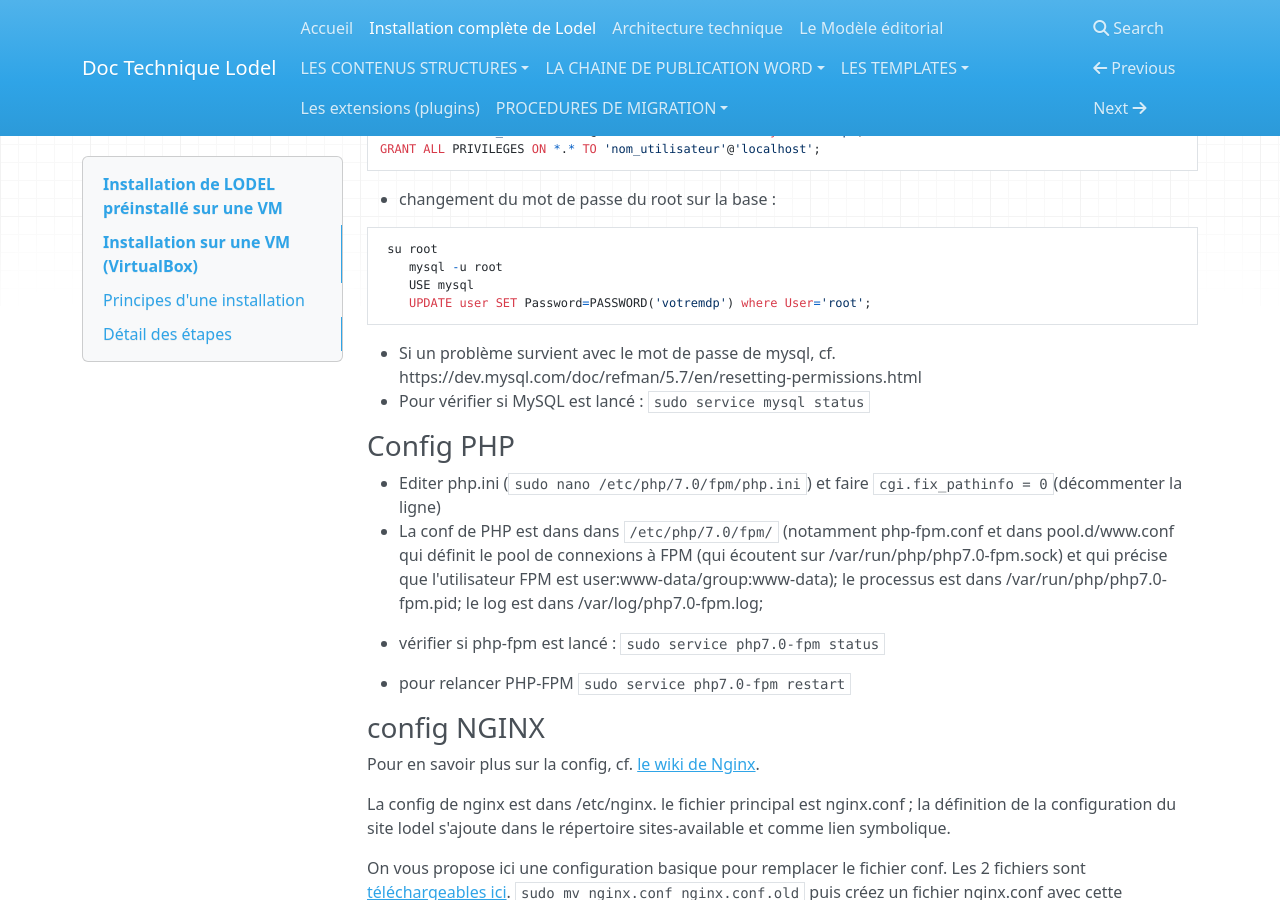
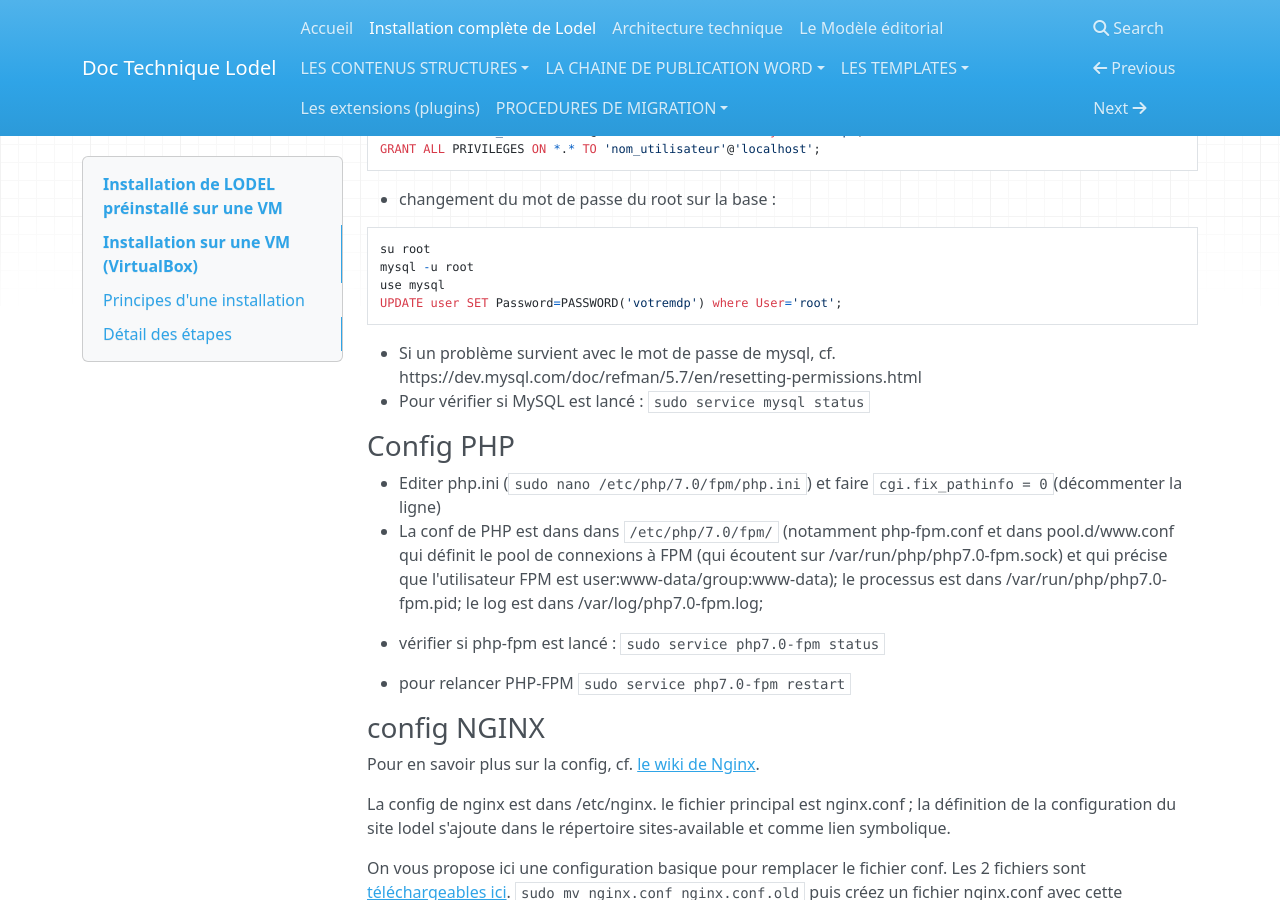
Before and after one commit to ValentinGeorgesDubost/Doc-Lodel, an MkDocs documentation site: the page built from docs/installer lodel.md, in a window 1280 px wide and 900 px high, scrolled down 1368 px. Built offline with MkDocs 1.6.1, drawn with Linux system fonts in a browser that asks for light colours; nearby versions of some CDN libraries; old or Windows-style settings are respelled for this version of MkDocs.

```diff
--- a/docs/installer lodel.md
+++ b/docs/installer lodel.md
@@ -55,10 +55,10 @@ create user 'nom_utilisateur'@'localhost' identified by 'votremdp';
 GRANT ALL PRIVILEGES ON *.* TO 'nom_utilisateur'@'localhost';</code></pre>
 
 - changement du mot de passe du root sur la base :
-<pre><code>	su root
-	mysql -u root
-	USE mysql
-	UPDATE user SET Password=PASSWORD('votremdp') where User='root';</code></pre>
+<pre><code>su root
+mysql -u root
+use mysql
+UPDATE user SET Password=PASSWORD('votremdp') where User='root';</code></pre>
 
 - Si un problème survient avec le mot de passe de mysql, cf. https://dev.mysql.com/doc/refman/5.7/en/resetting-permissions.html
 - Pour vérifier si MySQL est lancé :
@@ -98,8 +98,7 @@ Suivre les instructions de https://github.com/OpenEdition/lodel/blob/master/INST
 (au besoin: `git checkout la_branche_qui_vous_intéresse` )
 
 Ensuite:
-<pre><code>
-cp lodelconfig-default.php lodelconfig.php
+<pre><code>cp lodelconfig-default.php lodelconfig.php
 grep install_key lodelconfig.php
 touch 03dde1bd-c6b6-4424-8618-c4488e30484a
 `#passer root (su root)`
@@ -108,8 +107,7 @@ mysql -u root -p
 create user 'lodeluser'@'localhost' identified by 'password';
 CREATE DATABASE `lodel` CHARACTER SET utf8mb4 COLLATE utf8mb4_general_ci;
 GRANT ALL on `lodel`.* TO lodeluser@localhost identified by "password";
-GRANT ALL on *.* TO lodeluser'@localhost identified by "password";
-</code></pre>
+GRANT ALL on *.* TO lodeluser'@localhost identified by "password";</code></pre>
 puis mettre à jour `lodelconfig.php` avec ces infos (database, dbusername, dbpasswd, dbhost)
 et **commenter la ligne exit;** (avec //)
 
```
